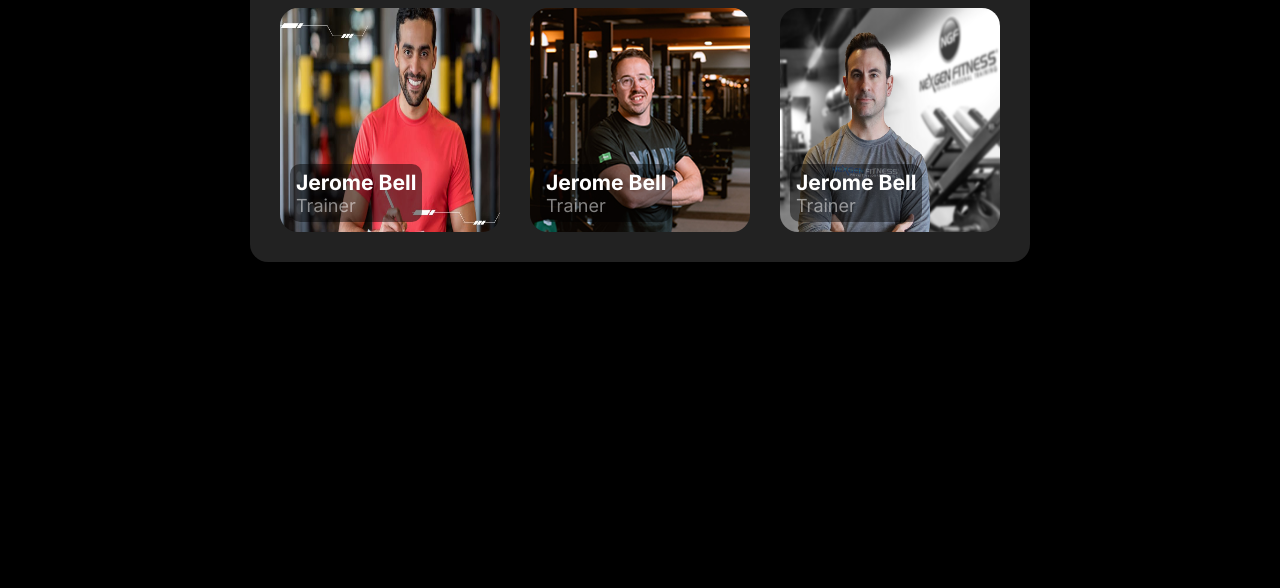
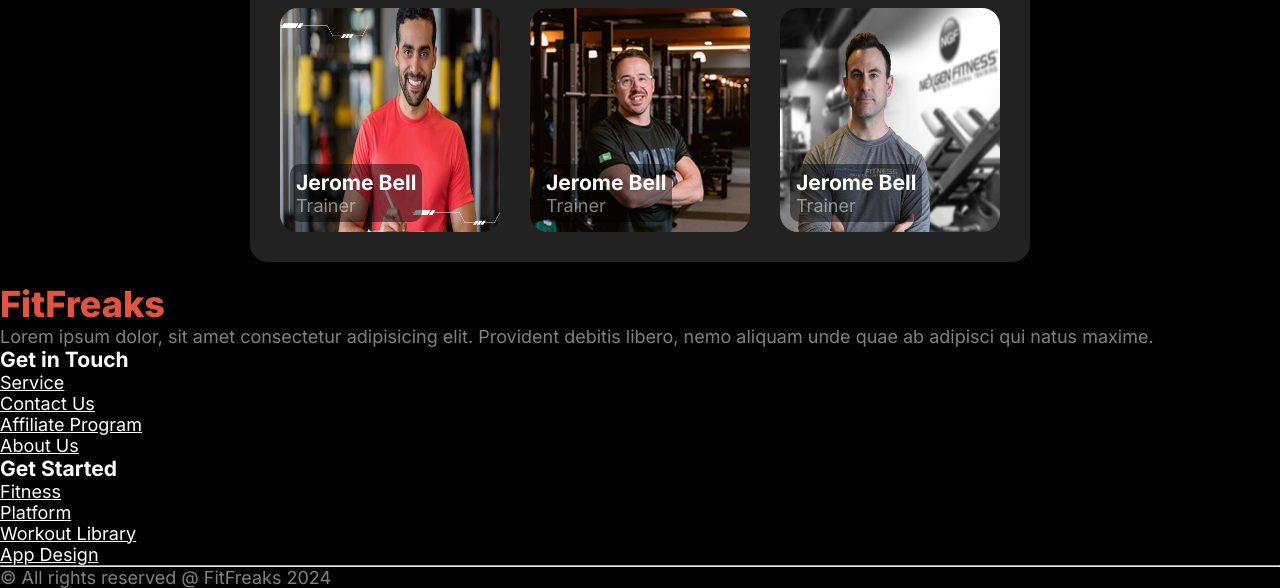
Before and after one commit to muntasir-smm/B10A2-Fitness, a plain HTML site: page index.html in a window 1280 px wide. Shown: the part 3068-3656 px from the top of the page. Before the commit the page ends 3350 px from the top, so only its background shows below. Drawn offline with Linux system fonts and the light colour scheme.

Commit message:
Starting Footer

```diff
--- a/index.html
+++ b/index.html
@@ -325,9 +325,41 @@
               <p class="memberJob">Trainer</p>
             </div>
           </div>
-
         </div>
       </section>
     </main>
+
+    <!-- Footer Section -->
+    <footer class="footer">
+      <div class="footerContent">
+        <div class="footerLogo">
+          <h1 class="navTitle">FitFreaks</h1>
+          <p class="footerText">
+            Lorem ipsum dolor, sit amet consectetur adipisicing elit. Provident
+            debitis libero, nemo aliquam unde quae ab adipisci qui natus maxime.
+          </p>
+        </div>
+        <div class="footerContacts">
+          <h3 class="contactTitle">Get in Touch</h3>
+          <ul>
+            <li><a href="#service">Service</a></li>
+            <li><a href="">Contact Us</a></li>
+            <li><a href="">Affiliate Program</a></li>
+            <li><a href="">About Us</a></li>
+          </ul>
+        </div>
+        <div class="getStarted">
+          <h3 class="footerGetStart">Get Started</h3>
+          <ul>
+            <li><a href="">Fitness</a></li>
+            <li><a href="">Platform</a></li>
+            <li><a href="">Workout Library</a></li>
+            <li><a href="">App Design</a></li>
+          </ul>
+        </div>
+      </div>
+      <hr />
+      <p class="copyRights">&copy; All rights reserved &#64; FitFreaks 2024</p>
+    </footer>
   </body>
 </html>
```
